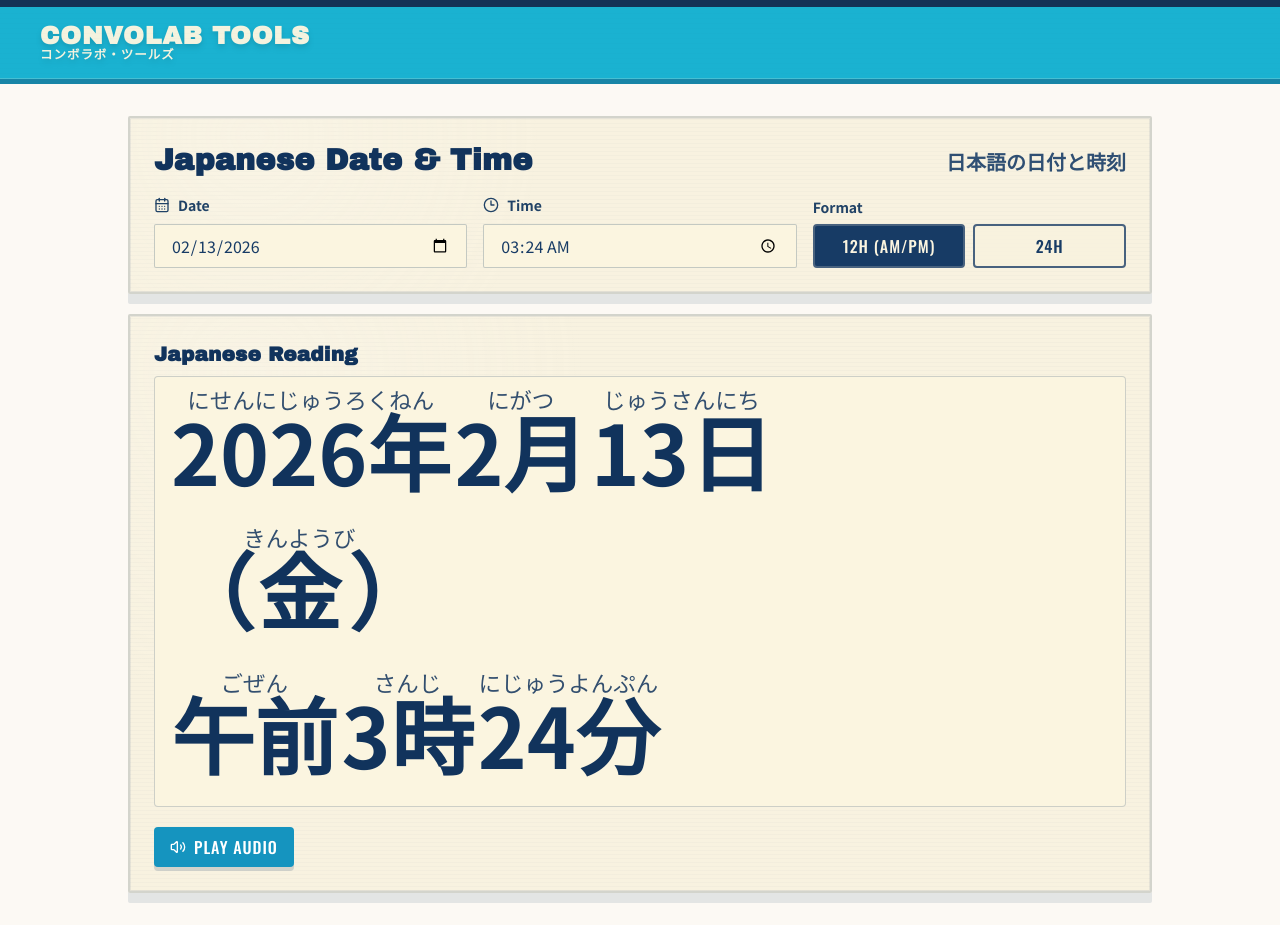
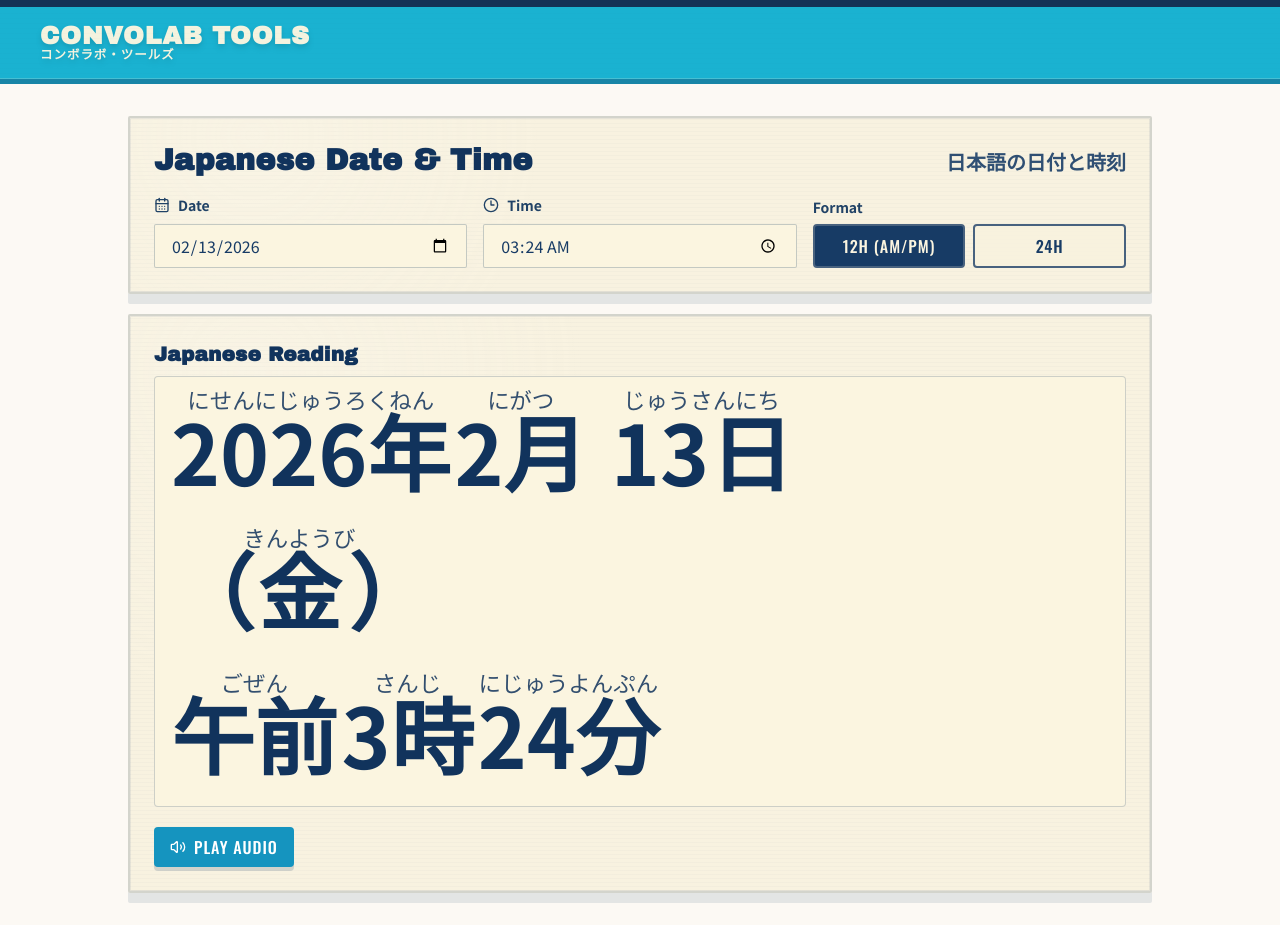
Before and after one commit to andyroo2000/convo-lab, a React (Vite) app in the folder client/: page /tools/japanese-date in a window 1280 px wide. Built offline with nearby package versions, Linux system fonts and the light colour scheme; no server answers.

Commit message:
style: add spacing before day on first line

```diff
--- a/client/src/features/tools/japaneseDate/components/JapaneseDateToolPage.tsx
+++ b/client/src/features/tools/japaneseDate/components/JapaneseDateToolPage.tsx
@@ -110,7 +110,9 @@ const JapaneseDateToolPage = () => {
             <p>
               <RubyPart script={reading.parts.yearScript} kana={reading.parts.yearKana} />
               <RubyPart script={reading.parts.monthScript} kana={reading.parts.monthKana} />
-              <RubyPart script={reading.parts.dayScript} kana={reading.parts.dayKana} />
+              <span className="ml-5 inline-block">
+                <RubyPart script={reading.parts.dayScript} kana={reading.parts.dayKana} />
+              </span>
             </p>
             <p className="mt-3 sm:mt-4">
               （<RubyPart script={reading.parts.weekdayScript} kana={reading.parts.weekdayKana} />）
```
